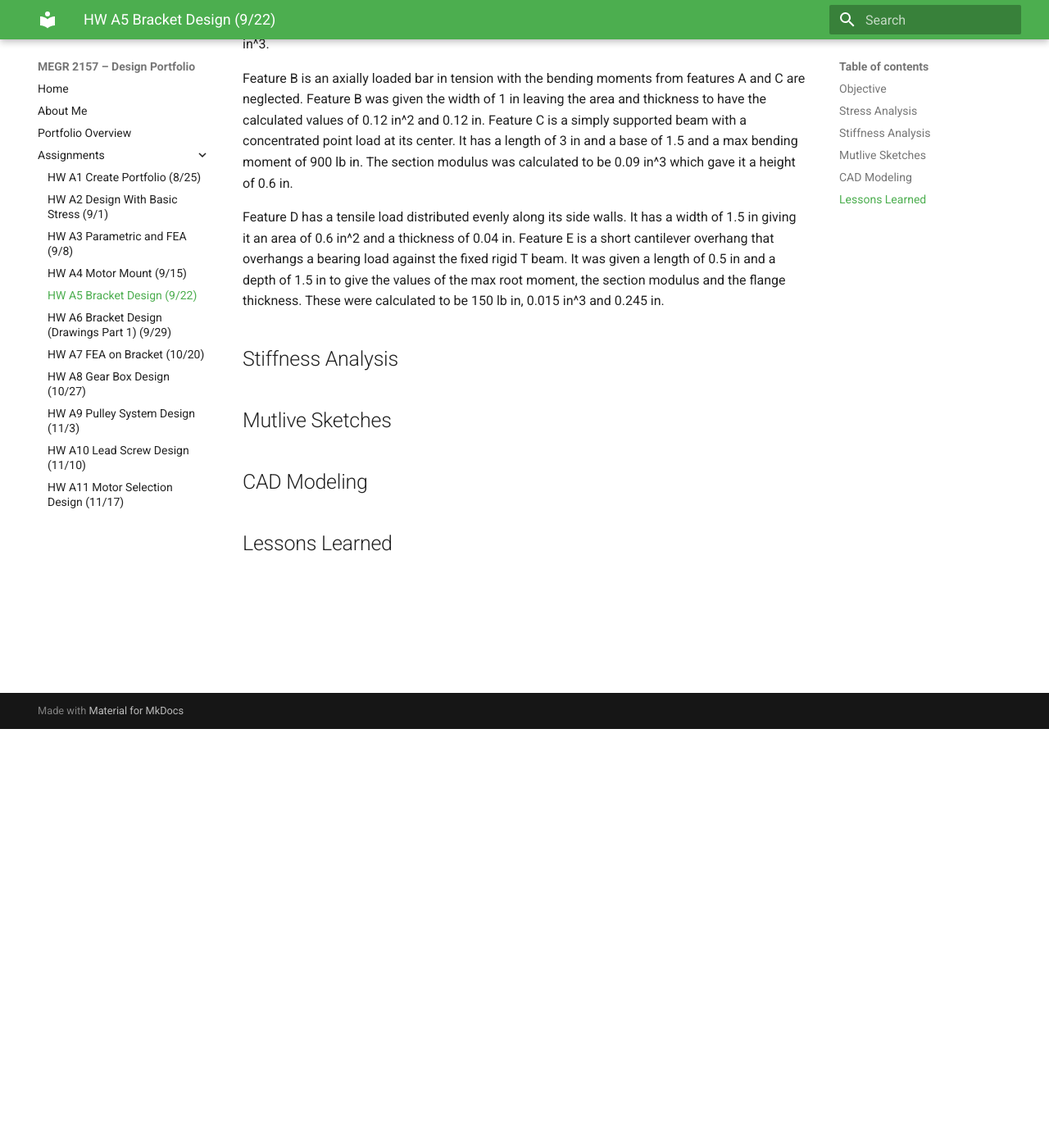
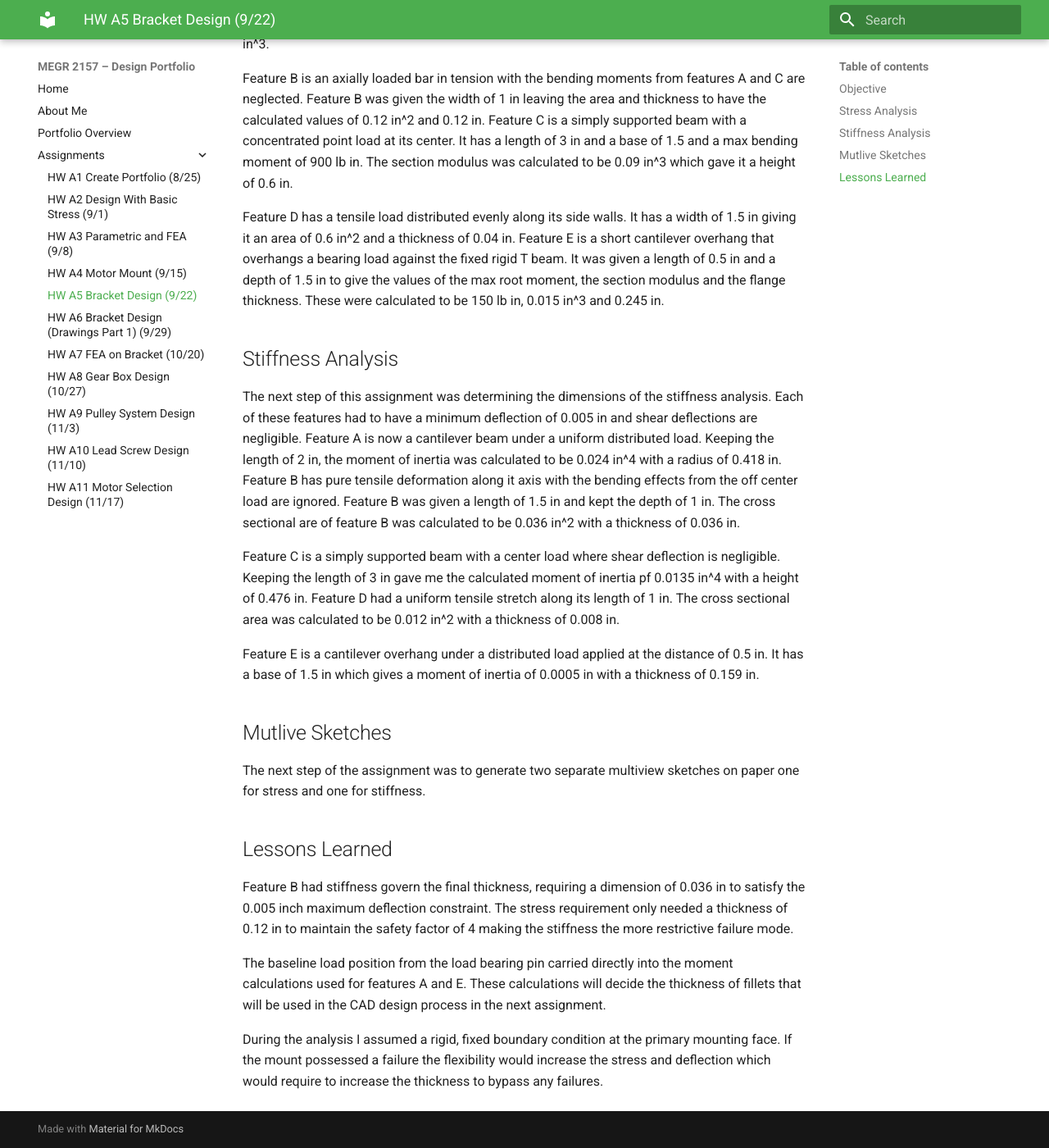
Before and after one commit to Ryants745/MEGR-2156-Design-Lab-Portfolio, an MkDocs documentation site: the page built from docs/assignments/A05/index.md, in a window 1280 px wide and 1400 px high, scrolled down 511 px. Shown: the whole window at 82% size. Built offline with MkDocs 1.6.1 and Material for MkDocs 9.7.7, drawn with Linux system fonts in a browser that asks for light colours.

Commit message:
Update stiffness analysis and add multiview sketches section
Added stiffness analysis details and multiview sketch requirements.

```diff
--- a/docs/assignments/A05/index.md
+++ b/docs/assignments/A05/index.md
@@ -13,9 +13,20 @@ Feature B is an axially loaded bar in tension with the bending moments from feat
 Feature D has a tensile load distributed evenly along its side walls. It has a width of 1.5 in giving it an area of 0.6 in^2 and a thickness of 0.04 in. Feature E is a short cantilever overhang that overhangs a bearing load against the fixed rigid T beam. It was given a length of 0.5 in and a depth of 1.5 in to give the values of the max root moment, the section modulus and the flange thickness. These were calculated to be 150 lb in, 0.015 in^3 and 0.245 in.
 
 ## Stiffness Analysis
+The next step of this assignment was determining the dimensions of the stiffness analysis. Each of these features had to have a minimum deflection of 0.005 in and shear deflections are negligible. Feature A is now a cantilever beam under a uniform distributed load. Keeping the length of 2 in, the moment of inertia was calculated to be 0.024 in^4 with a radius of 0.418 in. Feature B has pure tensile deformation along it axis with the bending effects from the off center load are ignored. Feature B was given a length of 1.5 in and kept the depth of 1 in. The cross sectional are of feature B was calculated to be 0.036 in^2 with a thickness of 0.036 in.
+
+
+Feature C is a simply supported beam with a center load where shear deflection is negligible. Keeping the length of 3 in gave me the calculated moment of inertia pf 0.0135 in^4 with a height of 0.476 in. Feature D had a uniform tensile stretch along its length of 1 in. The cross sectional area was calculated to be 0.012 in^2 with a thickness of 0.008 in.
+
+Feature E is a cantilever overhang under a distributed load applied at the distance of 0.5 in. It has a base of 1.5 in which gives a moment of inertia of 0.0005 in with a thickness of 0.159 in.
+
 
 ## Mutlive Sketches
-
-## CAD Modeling
+The next step of the assignment was to generate two separate multiview sketches on paper one for stress and one for stiffness.
 
 ## Lessons Learned
+Feature B had stiffness govern the final thickness, requiring a dimension of 0.036 in to satisfy the 0.005 inch maximum deflection constraint. The stress requirement only needed a thickness of 0.12 in to maintain the safety factor of 4 making the stiffness the more restrictive failure mode.
+
+The baseline load position from the load bearing pin carried directly into the moment calculations used for features A and E. These calculations will decide the thickness of fillets that will be used in the CAD design process in the next assignment.
+
+During the analysis I assumed a rigid, fixed boundary condition at the primary mounting face. If the mount possessed a failure the flexibility would increase the stress and deflection which would require to increase the thickness to bypass any failures.
```
